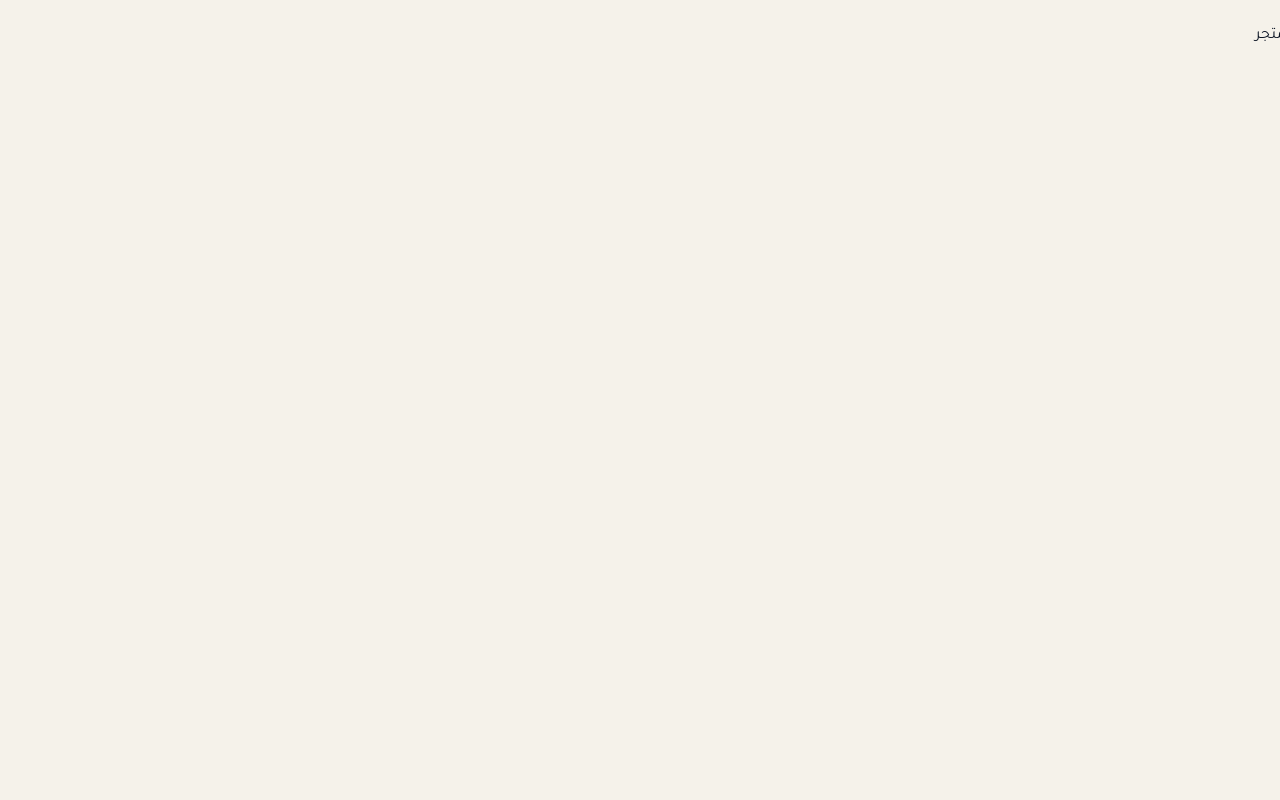
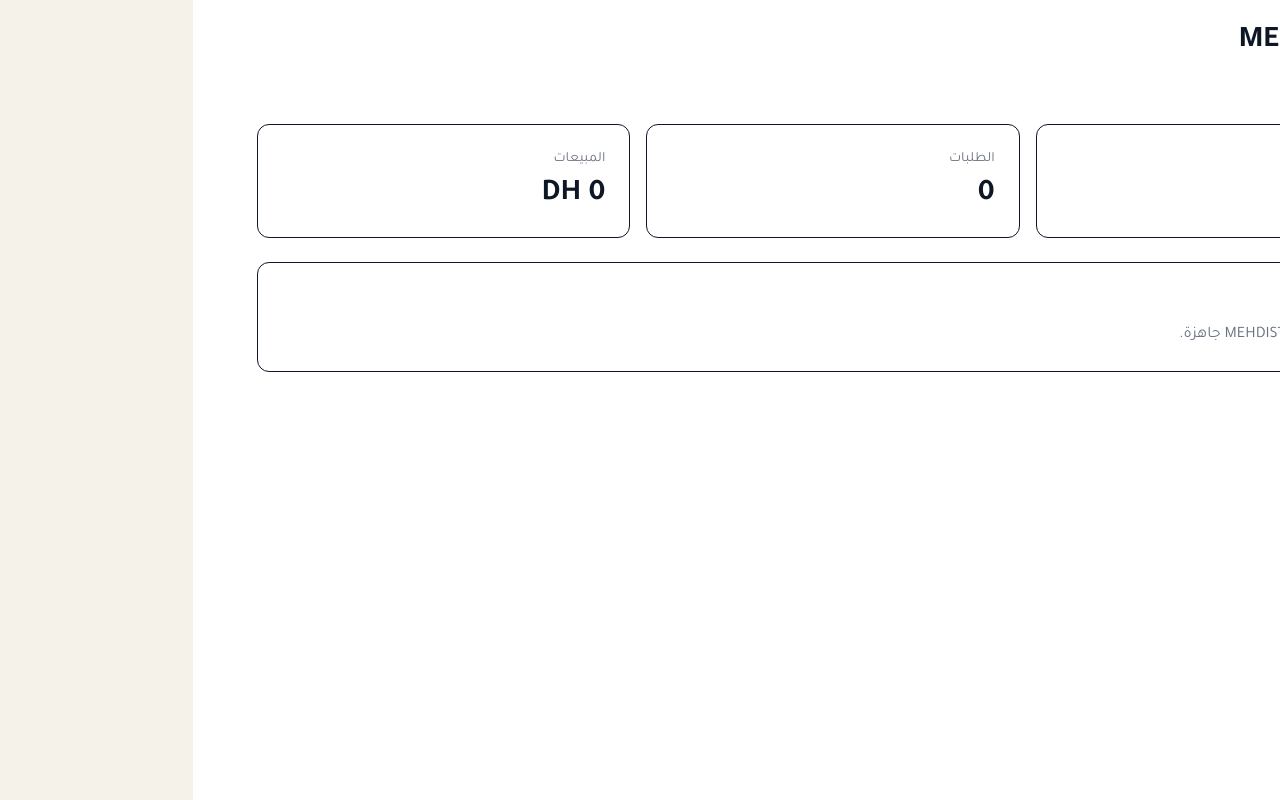
Before and after one commit to mehdi2012monia-creator/CHAOUI_SHOP, a Next.js app: page /admin in a window 1280 px wide. Built offline with nearby package versions, Linux system fonts and the light colour scheme; no server answers; the database is empty.

Commit message:
Update panel.tsx

```diff
--- a/src/app/admin/panel.tsx
+++ b/src/app/admin/panel.tsx
@@ -1,10 +1,59 @@
 "use client";
 
-export function AdminPanel() {
+type AdminPanelProps = {
+  onClose?: () => void;
+};
+
+export function AdminPanel({ onClose }: AdminPanelProps) {
   return (
-    <div>
-      <h1>MEHDISTORE</h1>
-      <p>لوحة تحكم المتجر</p>
+    <div className="min-h-screen w-full bg-white p-6">
+      <div className="mx-auto max-w-6xl">
+        <div className="mb-8 flex items-center justify-between">
+          <div>
+            <h1 className="text-3xl font-bold">MEHDISTORE</h1>
+            <p className="mt-2 text-gray-500">
+              لوحة تحكم المتجر
+            </p>
+          </div>
+
+          {onClose && (
+            <button
+              type="button"
+              onClick={onClose}
+              className="rounded-lg border px-4 py-2 text-sm font-medium"
+            >
+              إغلاق
+            </button>
+          )}
+        </div>
+
+        <div className="grid gap-4 md:grid-cols-3">
+          <div className="rounded-xl border p-6">
+            <p className="text-sm text-gray-500">المنتجات</p>
+            <p className="mt-2 text-3xl font-bold">0</p>
+          </div>
+
+          <div className="rounded-xl border p-6">
+            <p className="text-sm text-gray-500">الطلبات</p>
+            <p className="mt-2 text-3xl font-bold">0</p>
+          </div>
+
+          <div className="rounded-xl border p-6">
+            <p className="text-sm text-gray-500">المبيعات</p>
+            <p className="mt-2 text-3xl font-bold">0 DH</p>
+          </div>
+        </div>
+
+        <div className="mt-6 rounded-xl border p-6">
+          <h2 className="text-xl font-bold">
+            إدارة المتجر
+          </h2>
+
+          <p className="mt-2 text-gray-500">
+            لوحة تحكم MEHDISTORE جاهزة.
+          </p>
+        </div>
+      </div>
     </div>
   );
 }
```
